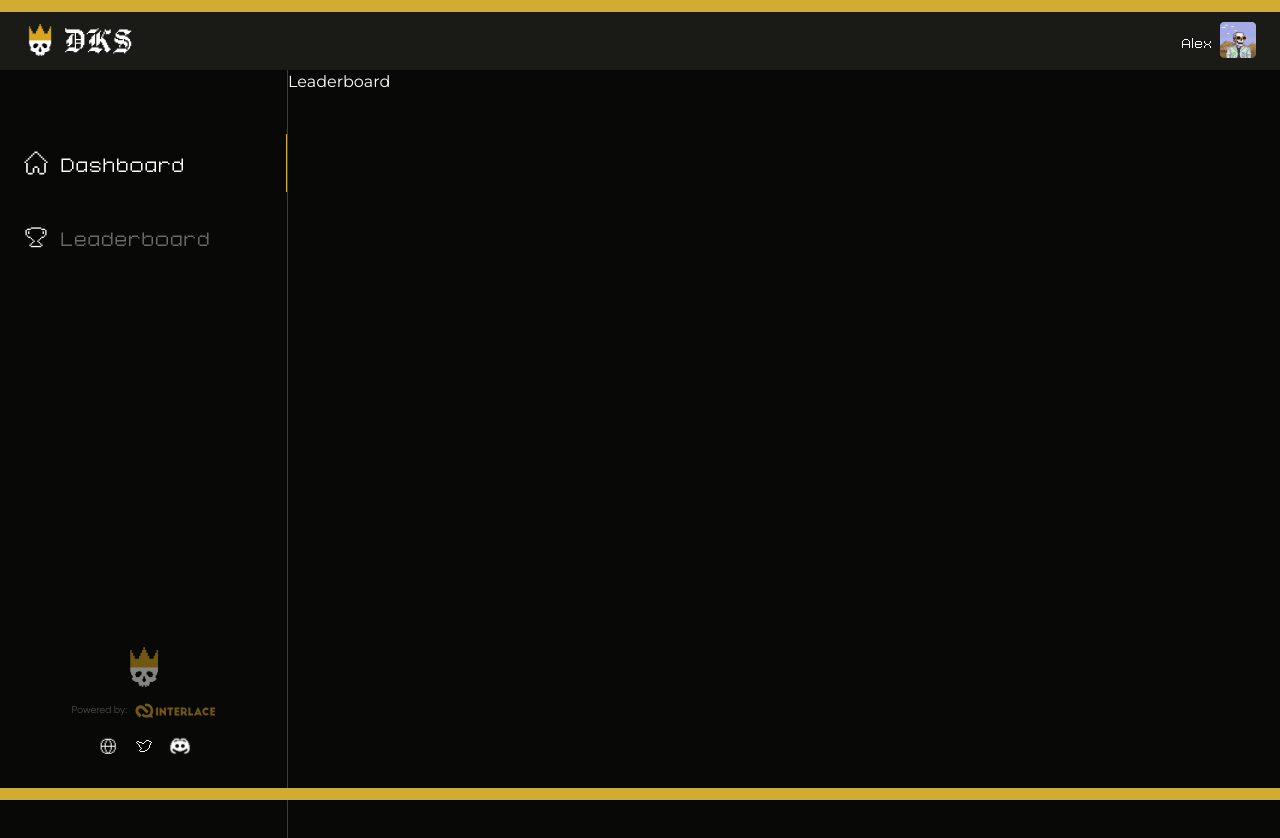
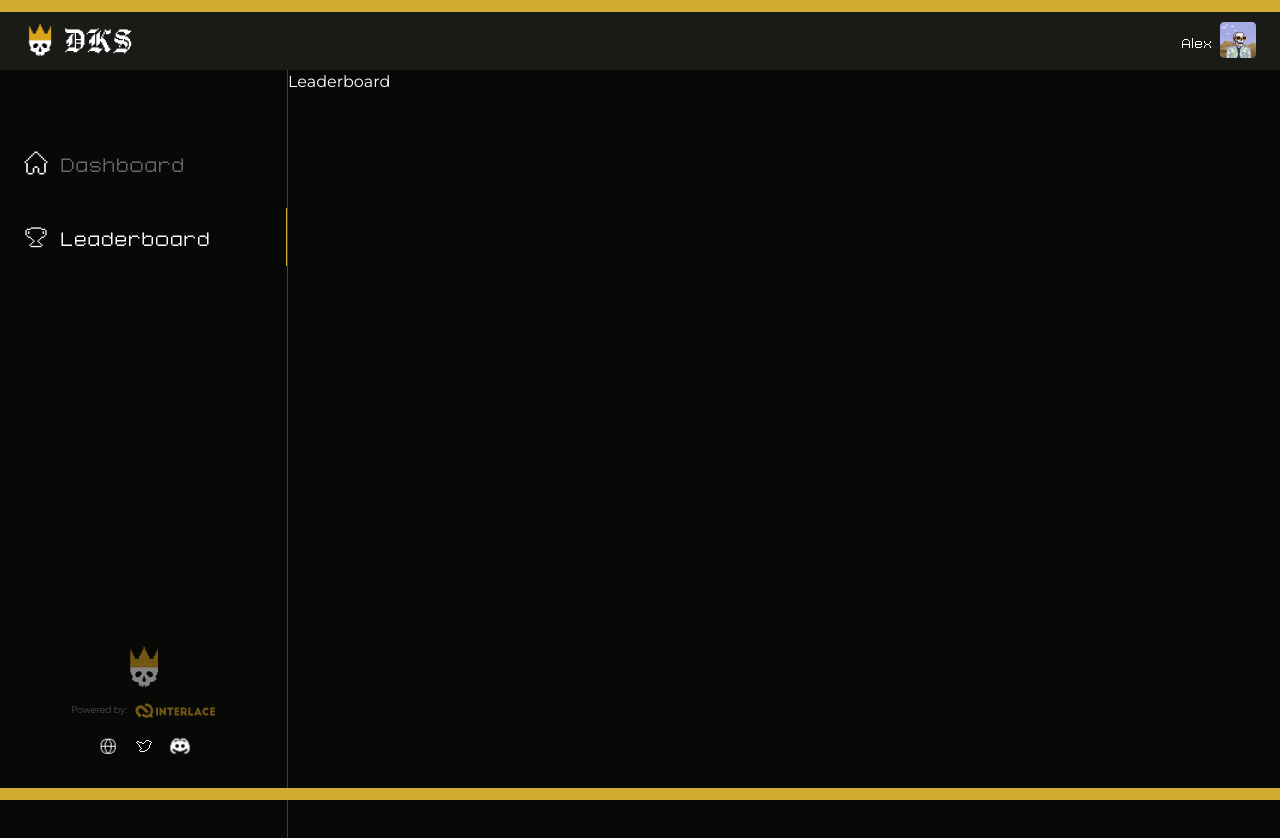
Before and after one commit to reubence/dks, a Next.js app: page /leaderboard in a window 1280 px wide. Shown: the top 838 px of the page. Built offline with nearby package versions, Linux system fonts and the light colour scheme.

Commit message:
Added Route Handling

```diff
--- a/app/(dashboard)/layout.jsx
+++ b/app/(dashboard)/layout.jsx
@@ -5,25 +5,41 @@ import Image from "next/image";
 import HOME from "@/public/images/icons/home-icon.svg";
 import LEADERBOARD from "@/public/images/icons/leaderboard-icon.svg";
 import { cn } from "@/lib/utils";
-import { Button } from "@/components/ui/button";
+import { Button, buttonVariants } from "@/components/ui/button";
 import NavigationMenu from "@/components/navigation-menu";
 import LOGO_MAIN from "@/public/images/LOGO_MAIN.png";
 import INTERLACE_LOGO from "@/public/images/interlace-logo.svg";
 import WEB from "@/public/images/icons/web.svg";
 import TWITTER from "@/public/images/icons/twitter-icon.svg";
 import DISCORD from "@/public/images/icons/discord-icon.svg";
+import Link from "next/link";
+import { usePathname } from "next/navigation";
 
 const DashboardLayout = ({ children }) => {
-  const [active, setActive] = React.useState("dashboard");
+  const pathname = usePathname();
+  console.log(pathname);
+  const [active, setActive] = React.useState(
+    pathname === "/dashboard" ? "dashboard" : "leaderboard"
+  );
+
+  React.useEffect(() => {
+    if (pathname === "/dashboard") {
+      setActive("dashboard");
+    } else if (pathname === "/leaderboard") {
+      setActive("leaderboard");
+    }
+  }, [pathname]);
+
   return (
     <>
       <NavigationMenu isLoggedIn={true} />
       <div className="w-fit mx-auto lg:w-full h-full flex">
-        <div className="hidden h-full w-72 border-r border-r-border lg:flex lg:flex-col justify-between">
+        <div className="hidden h-full w-72 border-r border-r-border lg:flex lg:flex-col lg:flex-shrink-0 justify-between">
           <div className="flex flex-col h-full pt-14">
-            <Button
-              variant="ghost"
+            <Link
+              href="/dashboard"
               className={cn(
+                buttonVariants({ variant: "ghost" }),
                 `justify-normal capitalize my-2 py-2 px-6 !text-3xl font-normal text-primary-foreground/40 font-wavesTiny`,
                 {
                   "text-primary-foreground border-r border-r-accent":
@@ -33,11 +49,12 @@ const DashboardLayout = ({ children }) => {
             >
               <Image src={HOME} alt="DKS Logo" className="w-6 h-6 mr-3" />
               <span className="mb-1.5">Dashboard</span>
-            </Button>
+            </Link>
 
-            <Button
-              variant="ghost"
+            <Link
+              href="/leaderboard"
               className={cn(
+                buttonVariants({ variant: "ghost" }),
                 `justify-normal capitalize my-2 py-2 px-6 !text-3xl font-normal text-primary-foreground/40 font-wavesTiny`,
                 {
                   "text-primary-foreground border-r border-r-accent":
@@ -51,7 +68,7 @@ const DashboardLayout = ({ children }) => {
                 className="w-6 h-6 mr-3"
               />
               <span className="mb-1.5">Leaderboard</span>
-            </Button>
+            </Link>
           </div>
           <div className="flex flex-col h-full w-full items-center justify-end py-28">
             <Image
```
